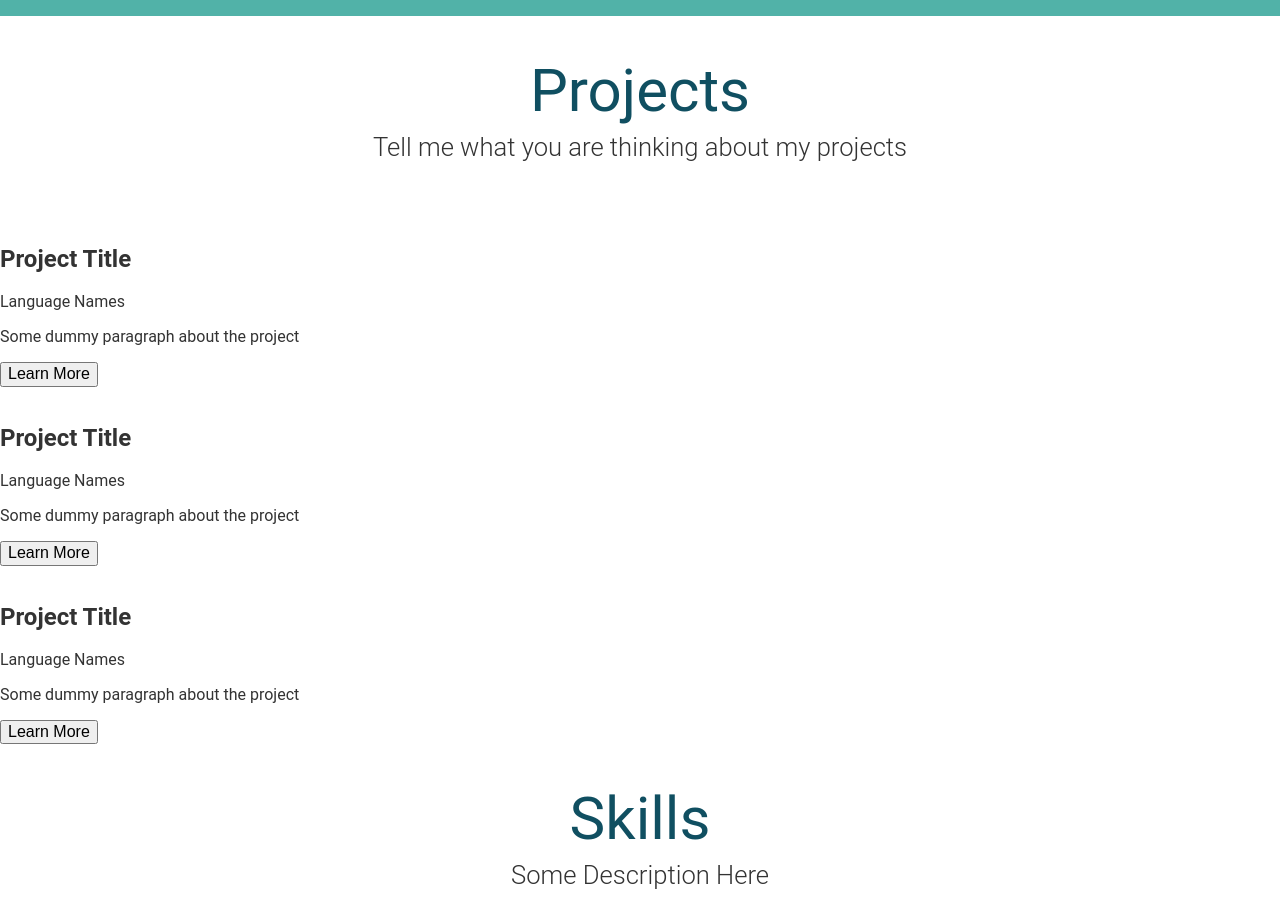
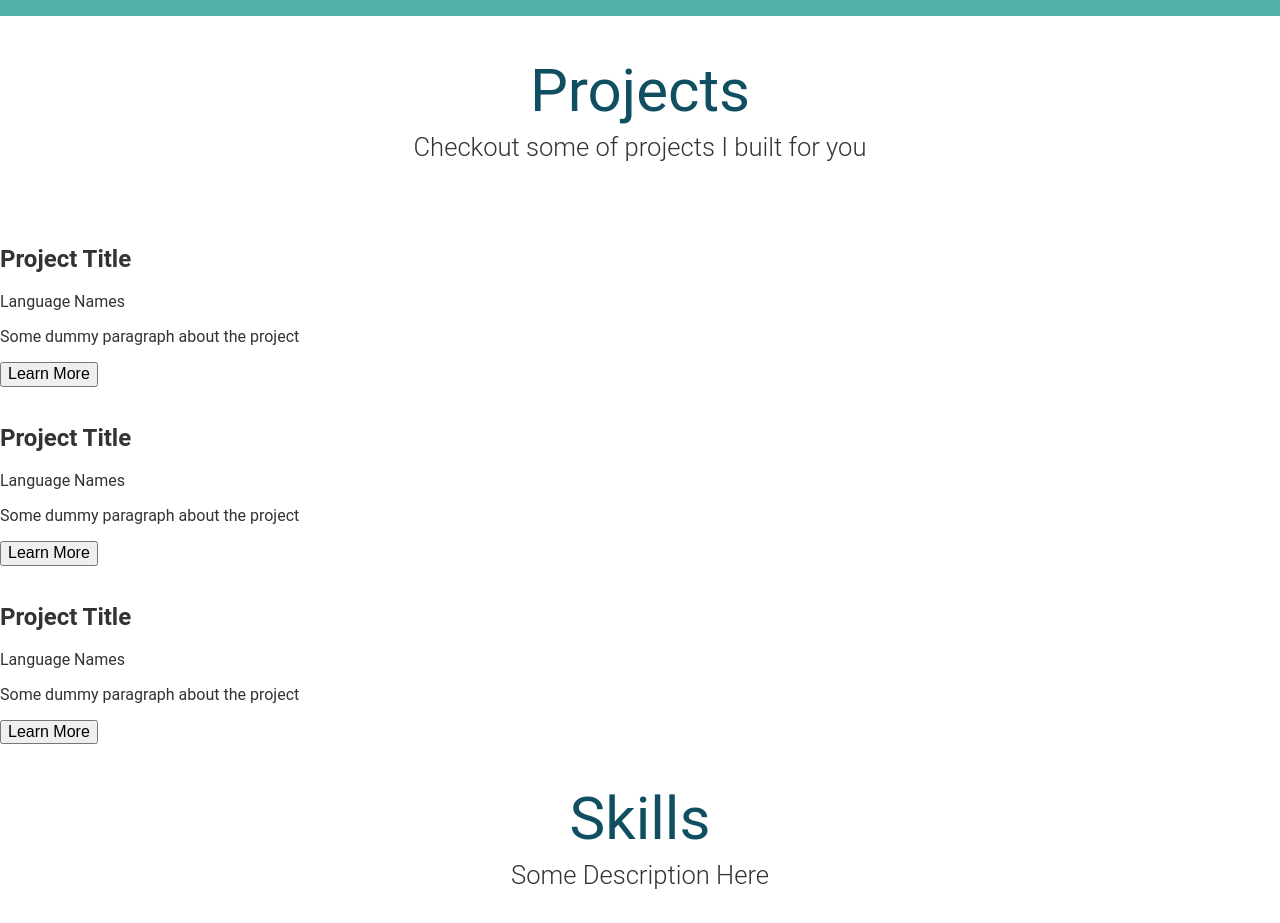
Before and after one commit to hasratsabit/personal-page, a website: page app/index.html in a window 1280 px wide. Shown: the part 940-1863 px from the top of the page. Drawn offline with Linux system fonts and the light colour scheme.

Commit message:
minor changes in html

```diff
--- a/app/index.html
+++ b/app/index.html
@@ -54,7 +54,7 @@
 
   <div class="section-headlines">
     <h1 class="section-headlines__title">Projects</h1>
-    <p class="section-headlines__description">Tell me what you are thinking about my projects</p>
+    <p class="section-headlines__description">Checkout some of projects I built for you</p>
   </div>
 
   <div class="project-box">
```
